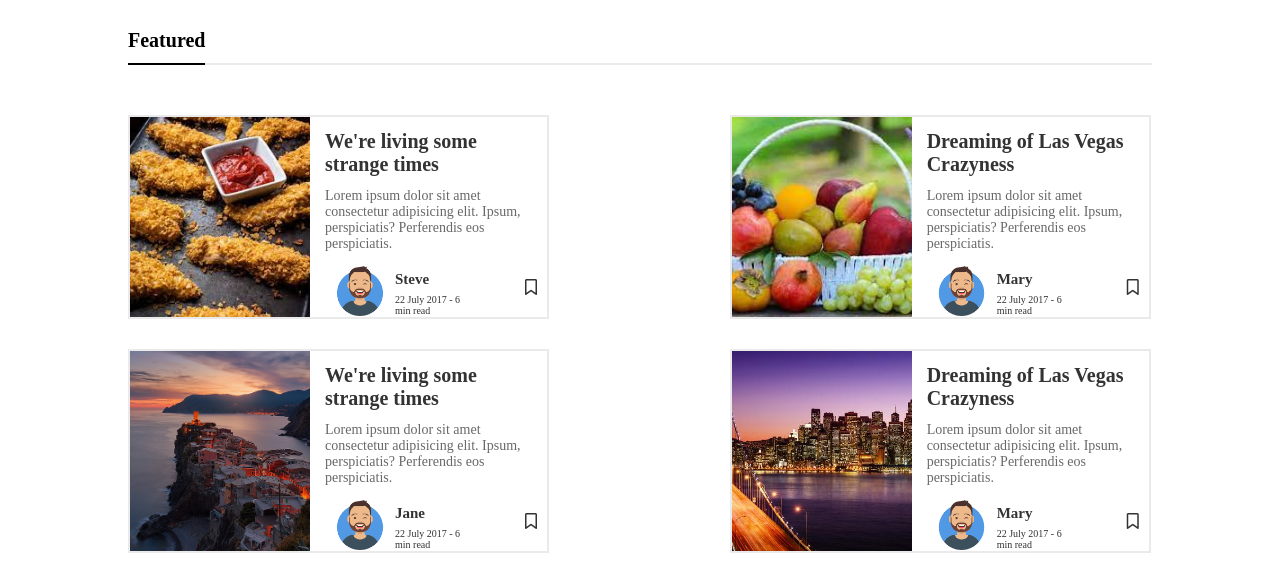
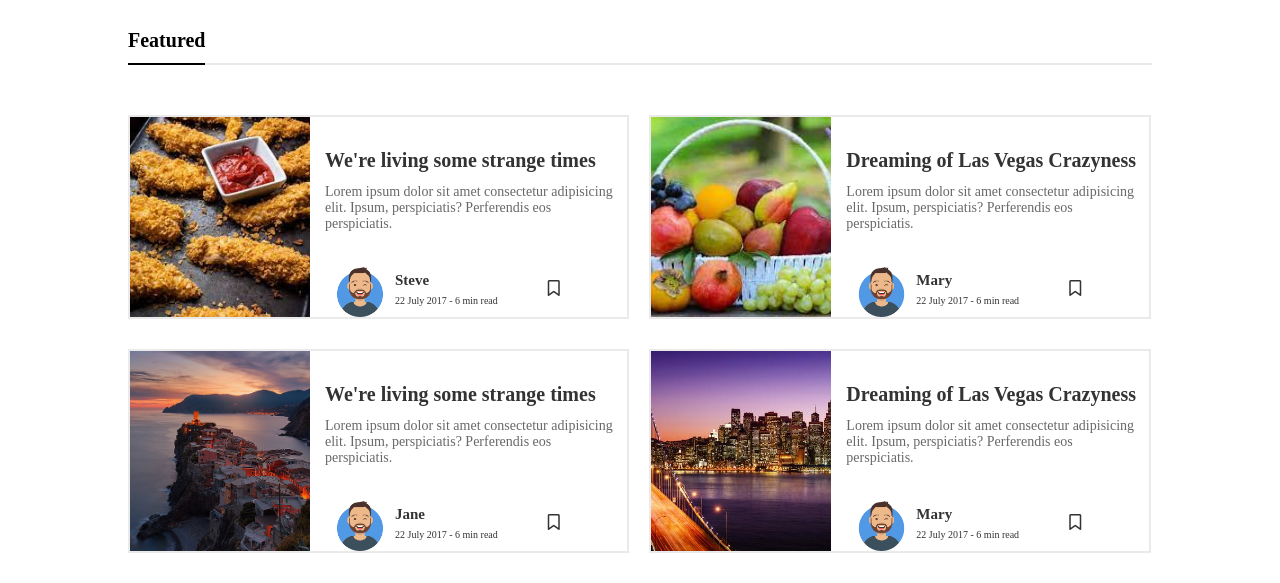
Before and after one commit to HamzaBadar1217/Techlift-Assignment-3, a plain HTML site: page template.html in a window 1280 px wide. Shown: the part 217-800 px from the top of the page. Drawn offline with Linux system fonts and the light colour scheme.

Commit message:
Hamza Assignment

```diff
--- a/style.css
+++ b/myfamousstyle.css
@@ -115,7 +115,7 @@ input {
 
 .feature {
   border: 2px solid rgb(235, 234, 234);
-  width: 40%;
+  width: 48%;
   height: 200px;
   display: flex;
   justify-content: space-between;
@@ -129,7 +129,7 @@ input {
 }
 
 .feature-body {
-  margin: -7px 10px 0 15px;
+  margin: 12px 10px 0 15px;
   color: rgb(51, 51, 51);
 }
 
@@ -139,7 +139,7 @@ input {
 }
 
 .feature-footer {
-  margin-bottom: 50px;
+  margin-top: 35px;
   display: flex;
 }
 
--- a/index.html
+++ b/template.html
@@ -5,7 +5,7 @@
     <meta http-equiv="X-UA-Compatible" content="IE=edge" />
     <meta name="viewport" content="width=device-width, initial-scale=1.0" />
     <title>Document</title>
-    <link rel="stylesheet" href="style.css" />
+    <link rel="stylesheet" href="myfamousstyle.css" />
     <script
       src="https://kit.fontawesome.com/5a1daa8a86.js"
       crossorigin="anonymous"
```
